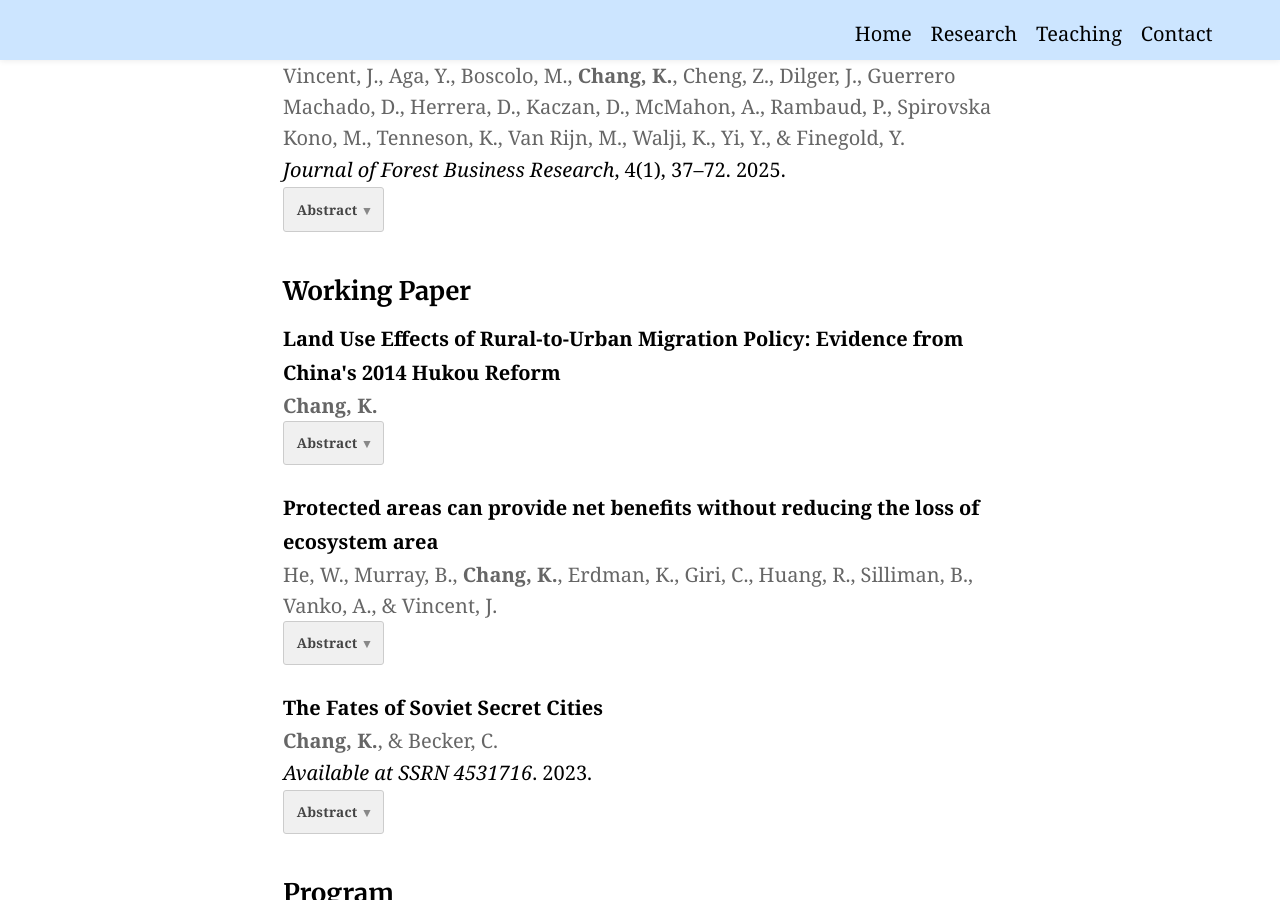
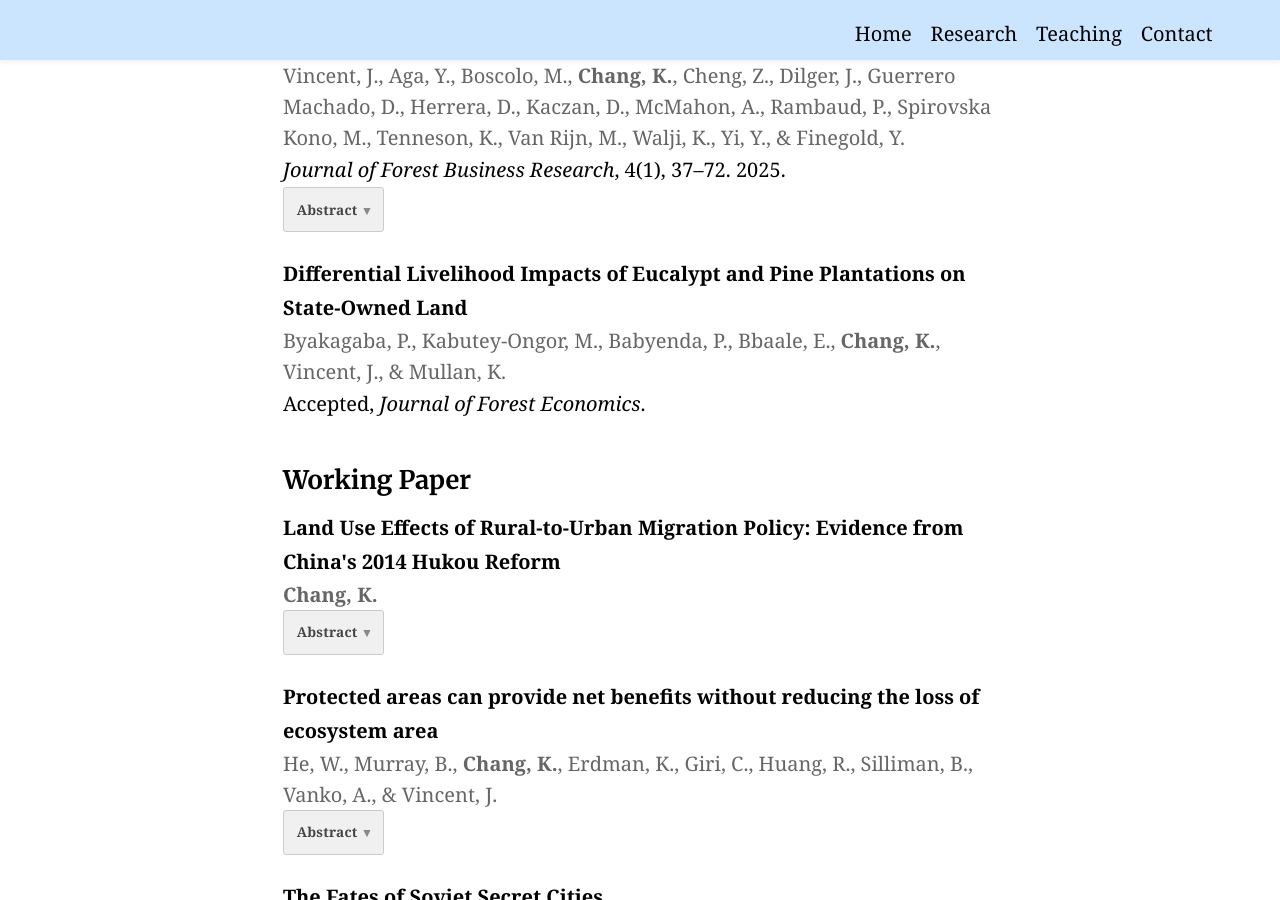
Before and after one commit to KaichaoChang/KaichaoChang.github.io, a Jekyll site: the page built from index.md, in a window 1280 px wide and 900 px high, scrolled down 1732 px. Built offline with Jekyll 4.4.1, drawn with Linux system fonts in a browser that asks for light colours.

Commit message:
Add Eucalypt and Pine Plantations publication (Byakagaba, Chang et al., accepted JFE)
Co-Authored-By: Claude Sonnet 4.6 <noreply@anthropic.com>

```diff
--- a/index.md
+++ b/index.md
@@ -110,6 +110,12 @@ My research interests lie in environmental economics, with a particular focus on
   </details>
 </div>
 
+<div class="publication-item">
+  <div class="publication-title">Differential Livelihood Impacts of Eucalypt and Pine Plantations on State-Owned Land</div>
+  <div class="publication-authors">Byakagaba, P., Kabutey-Ongor, M., Babyenda, P., Bbaale, E., <strong>Chang, K.</strong>, Vincent, J., & Mullan, K.</div>
+  <div class="publication-venue">Accepted, <em>Journal of Forest Economics</em>.</div>
+</div>
+
 ## Working Paper
 {:#working-paper}
 
```
